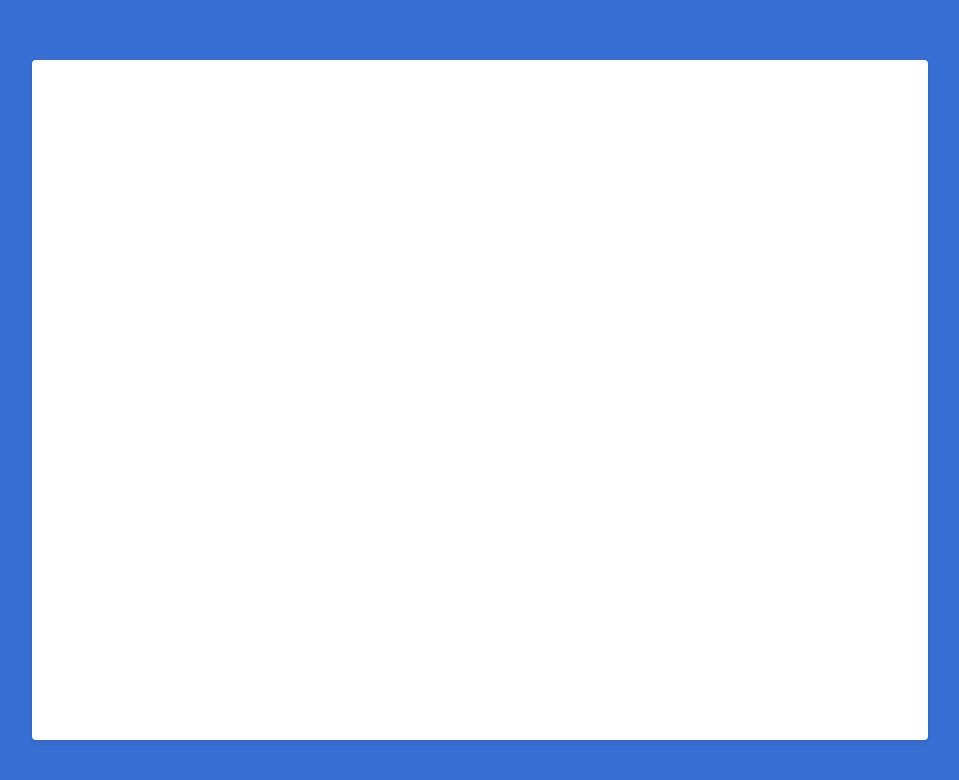
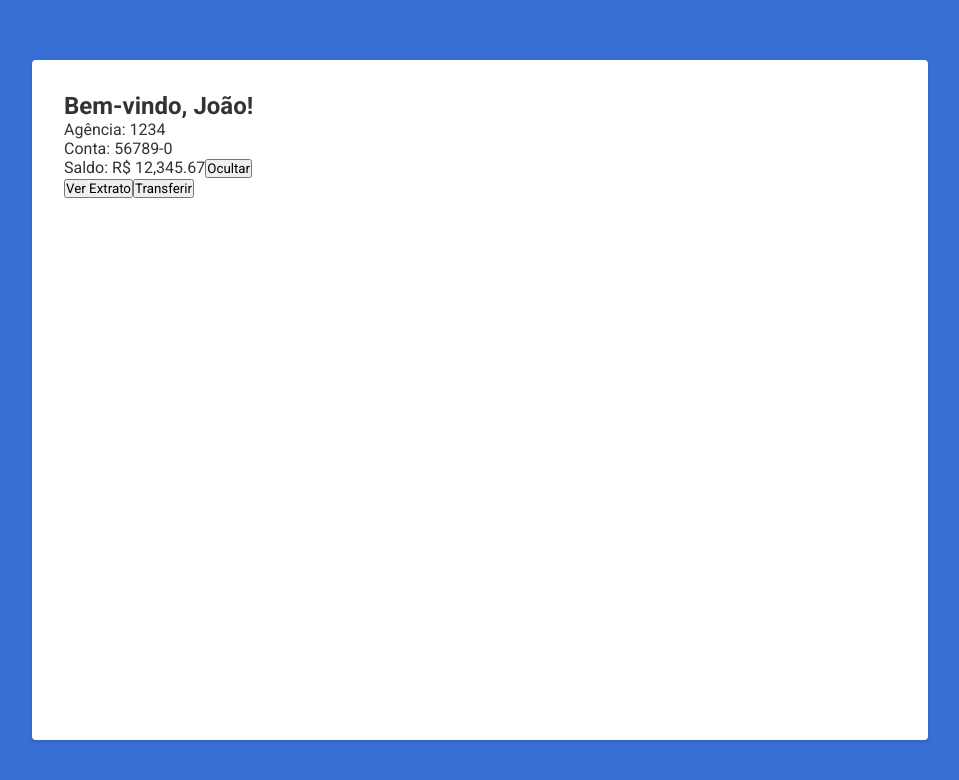
Before and after one commit to rafael2903/boxBank, an Angular app: page /dashboard in a window 1280 px wide. Before the commit this address led to /. Shown: the top 780 px of the page, without its empty margins (160-1119 px from the left). Built offline with nearby package versions, Linux system fonts and the light colour scheme; data requests are answered from the project's data file.

Commit message:
create dashboard

```diff
--- a/src/app/app-routing.module.ts
+++ b/src/app/app-routing.module.ts
@@ -2,6 +2,7 @@ import { NgModule } from '@angular/core';
 import { RouterModule, Routes } from '@angular/router';
 import { ExampleComponent } from './features/example/example.component';
 import { TransferComponent } from './features/transfer/transfer.component';
+import { DashboardComponent } from './features/dashboard/dashboard.component';
 
 const routes: Routes = [
   {
@@ -12,6 +13,10 @@ const routes: Routes = [
     path: 'transfer',
     component: TransferComponent,
   },
+  {
+    path: 'dashboard',
+    component: DashboardComponent,
+  },
 ];
 
 @NgModule({
--- a/src/app/features/dashboard/dashboard.component.html
+++ b/src/app/features/dashboard/dashboard.component.html
@@ -1 +1,22 @@
-<p>dashboard works!</p>
+<div class="container">
+  <h2>Bem-vindo, {{ nome }}!</h2>
+
+  <p>Agência: {{ agencia }}</p>
+  <p>Conta: {{ conta }}</p>
+
+  <div>
+    <p>
+      Saldo:
+      <span *ngIf="!ocultarSaldo">R$ {{ saldo | number:'1.2-2' }}</span>
+      <span *ngIf="ocultarSaldo">••••••</span>
+      <button (click)="toggleOcultarSaldo()">
+        {{ ocultarSaldo ? 'Mostrar' : 'Ocultar' }}
+      </button>
+    </p>
+  </div>
+
+  <div>
+    <button type="button" mat-button routerLink="/extrato">Ver Extrato</button>
+    <button type="button" routerLink="/transfer">Transferir</button>
+  </div>
+</div>
--- a/src/app/features/dashboard/dashboard.component.ts
+++ b/src/app/features/dashboard/dashboard.component.ts
@@ -1,4 +1,5 @@
 import { Component } from '@angular/core';
+import { Router } from '@angular/router';
 
 @Component({
   selector: 'app-dashboard',
@@ -7,5 +8,18 @@ import { Component } from '@angular/core';
   styleUrl: './dashboard.component.scss'
 })
 export class DashboardComponent {
+  nome: string = 'João';
+  agencia: string = '1234';
+  conta: string = '56789-0';
+  saldo: number = 12345.67;
+  ocultarSaldo: boolean = false;
 
+  constructor(
+    private router: Router
+  ){
+
+  }
+  toggleOcultarSaldo() {
+    this.ocultarSaldo = !this.ocultarSaldo;
+  }
 }
```
Also changed, not shown: src/app/features/dashboard/dashboard.module.ts (+27 -7 lines).
